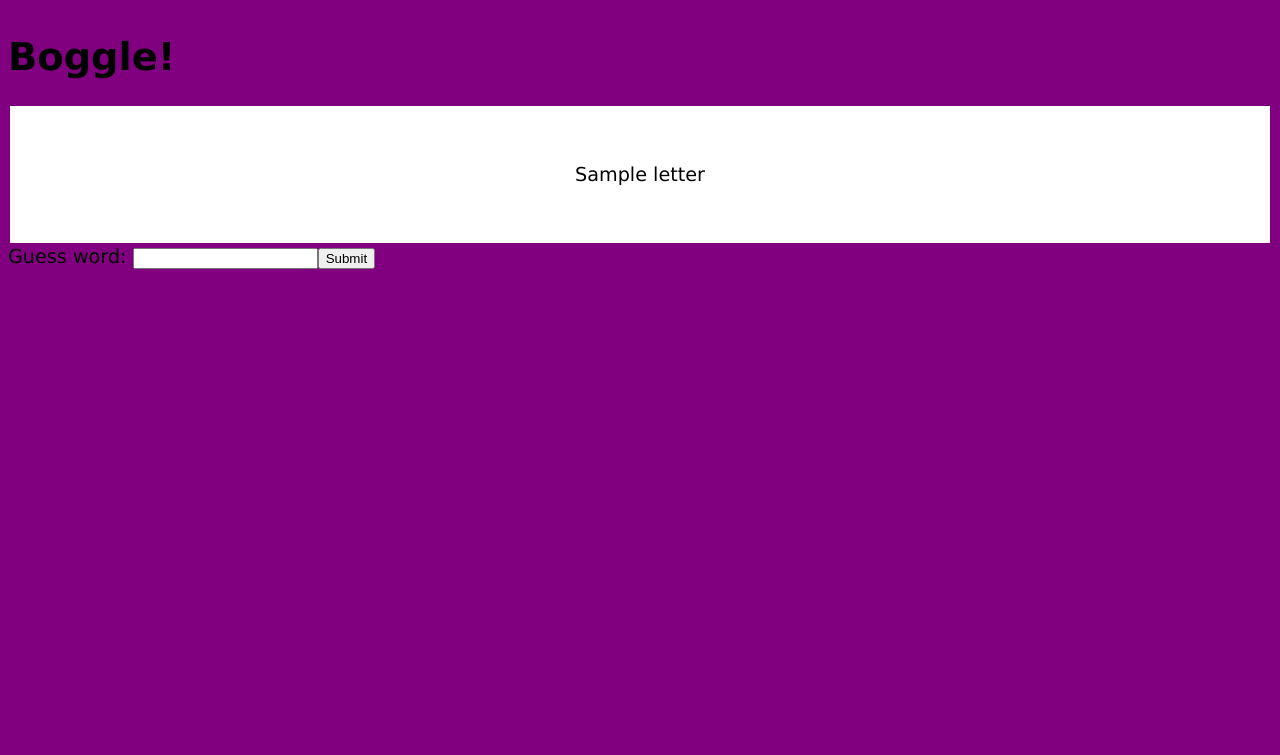
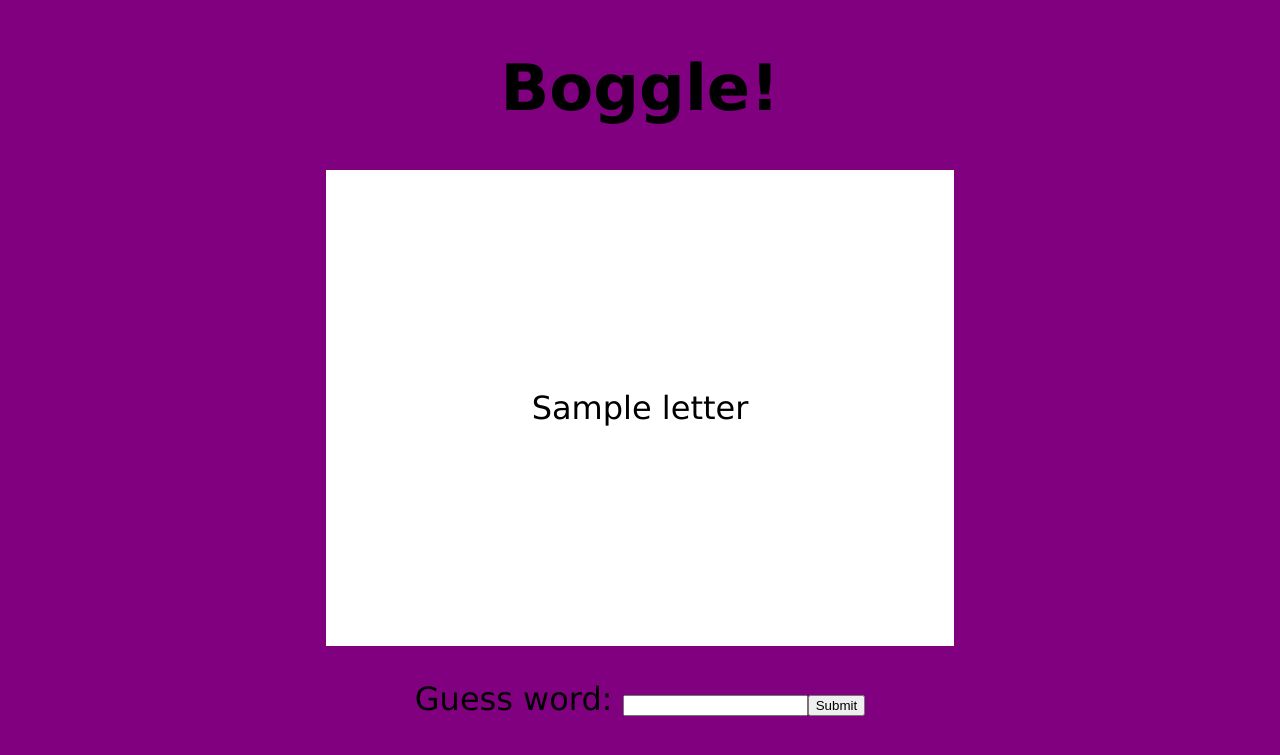
Before and after one commit to Brian-15/flask-boggle, a Flask app: template templates/board.html in a window 1280 px wide. Shown: the top 755 px of the page. Run offline with Flask 2, Linux system fonts and the light colour scheme; the visitor is signed in with stand-in values (Sample User, id 1); the template is opened without the code that fills it: most values are stand-ins (such as "Sample title", 1, 10 or a date in 2020); parts of the project's set-up code (start-up, migrations or seed data) failed here and were passed over.

Commit message:
properly centered elements on page

```diff
--- a/static/app.css
+++ b/static/app.css
@@ -1,24 +1,27 @@
 body {
-    font-size: larger;
+    font-size: xx-large;
     font-family: Verdana, Geneva, Tahoma, sans-serif;
     display: flex;
     flex-direction: column;
+    align-items: center;
     justify-content: center;
     background-color: purple;
 }
 
 table {
     text-align: center;
-}
-
-tr {
-    width: 500px;
+    height: 60vh;
+    width: 50%;
 }
 
 td {
-    width: 7em;
-    height: 7em;
+    margin: 0;
+    padding: 0;
     border-color: gold;
     border-width: 1em;
     background-color: white;
 }
+
+form {
+    padding: 1em;
+}
--- a/static/app.js
+++ b/static/app.js
@@ -1,5 +1,5 @@
 
-// generate word guess form
+// Guess word form
 $('body').append(
     $('<form>').append(
         $('<label>').attr({
```
